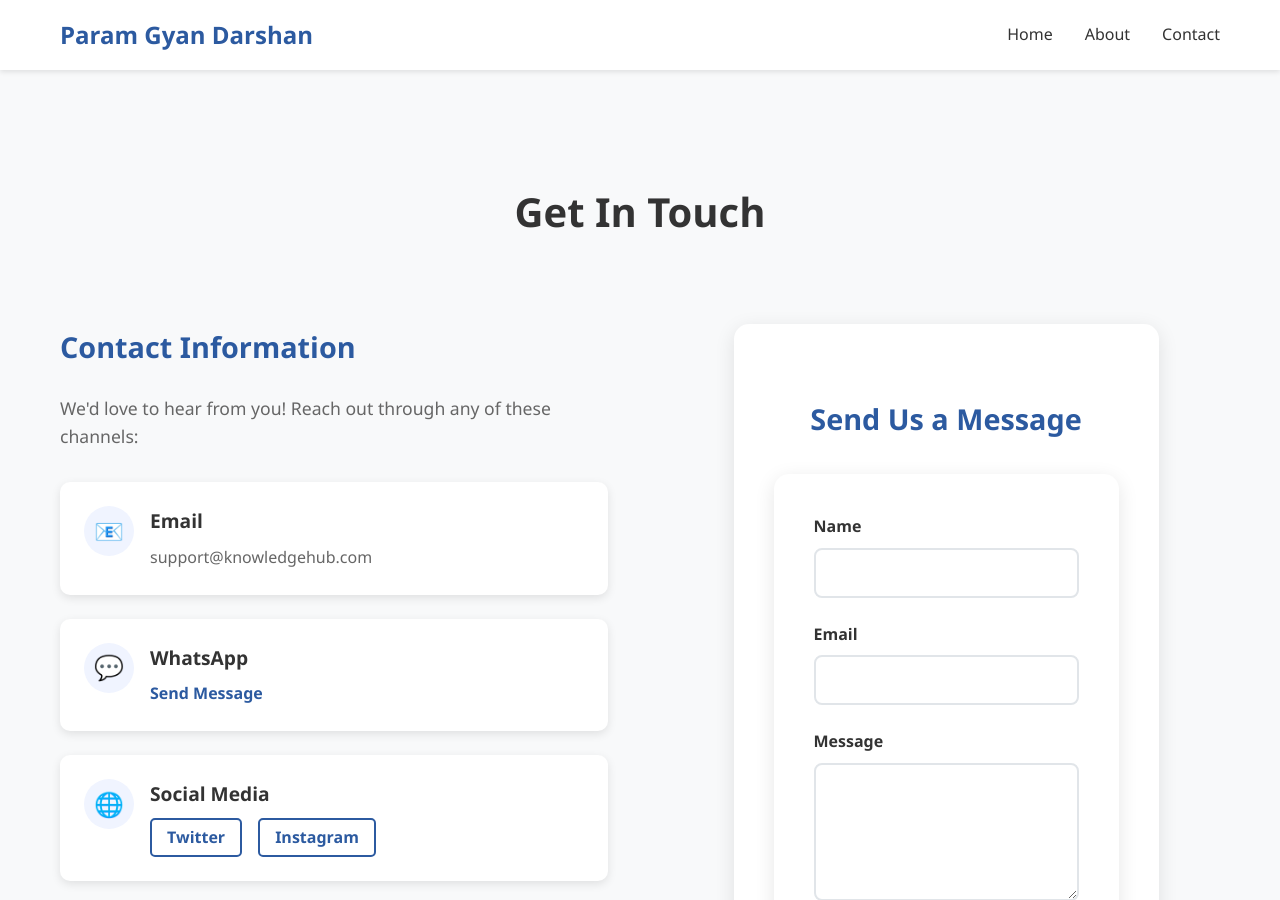
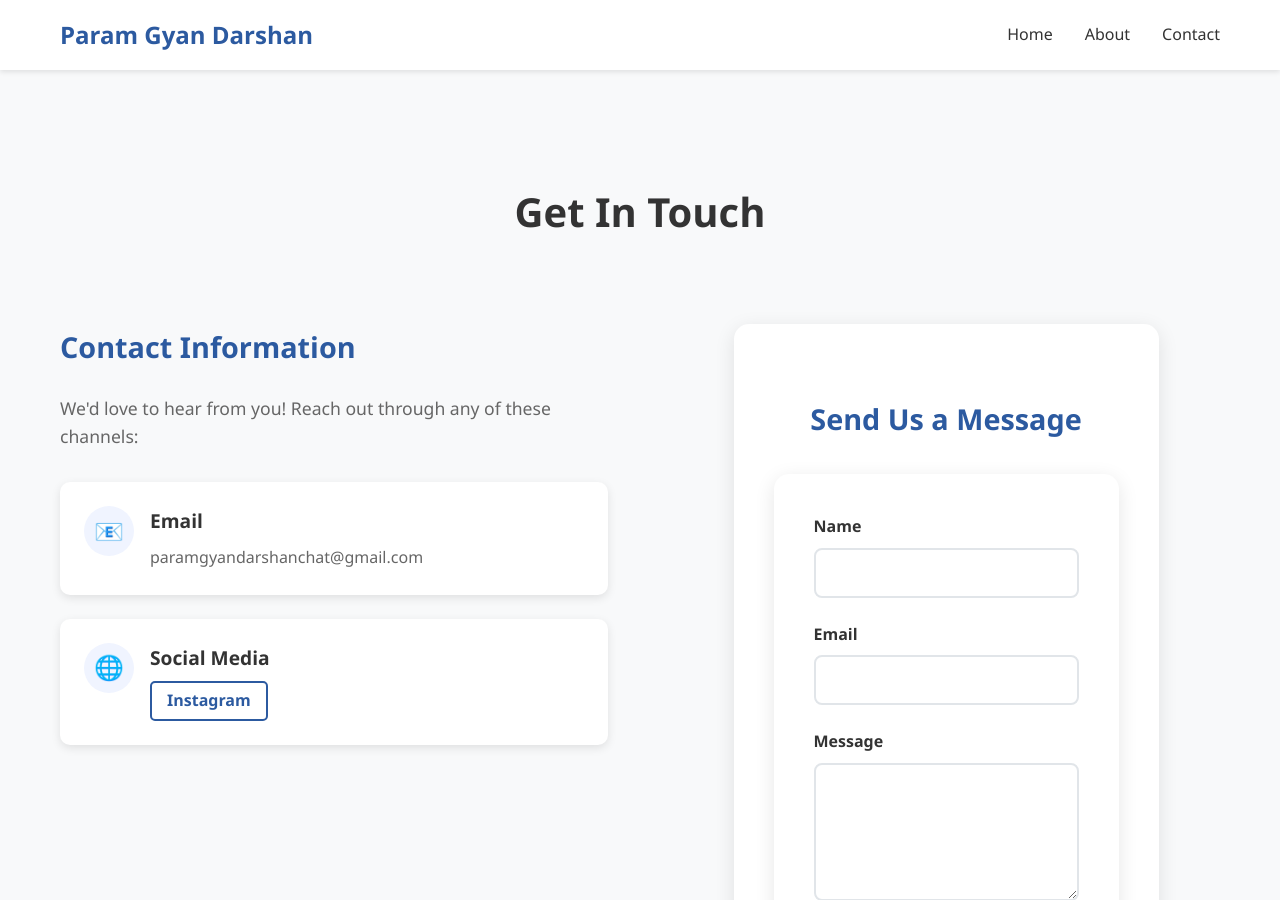
Before and after one commit to paramgyandarshan/ebooks, a Jekyll site: the page built from contact.markdown, in a window 1280 px wide and 900 px high. Built offline with Jekyll 4.4.1, drawn with Linux system fonts in a browser that asks for light colours.

```diff
--- a/contact.markdown
+++ b/contact.markdown
@@ -244,24 +244,16 @@
                         <div class="method-icon">📧</div>
                         <div class="method-details">
                             <h3>Email</h3>
-                            <p>support@knowledgehub.com</p>
+                            <p>paramgyandarshanchat@gmail.com</p>
                         </div>
                     </div>
 
-                    <div class="contact-method">
-                        <div class="method-icon">💬</div>
-                        <div class="method-details">
-                            <h3>WhatsApp</h3>
-                            <a href="https://wa.me/1234567890" class="contact-link">Send Message</a>
-                        </div>
-                    </div>
 
                     <div class="contact-method">
                         <div class="method-icon">🌐</div>
                         <div class="method-details">
                             <h3>Social Media</h3>
                             <div class="social-links">
-                                <a href="https://twitter.com/knowledgehub" class="social-link">Twitter</a>
                                 <a href="https://instagram.com/knowledgehub" class="social-link">Instagram</a>
                             </div>
                         </div>
```
